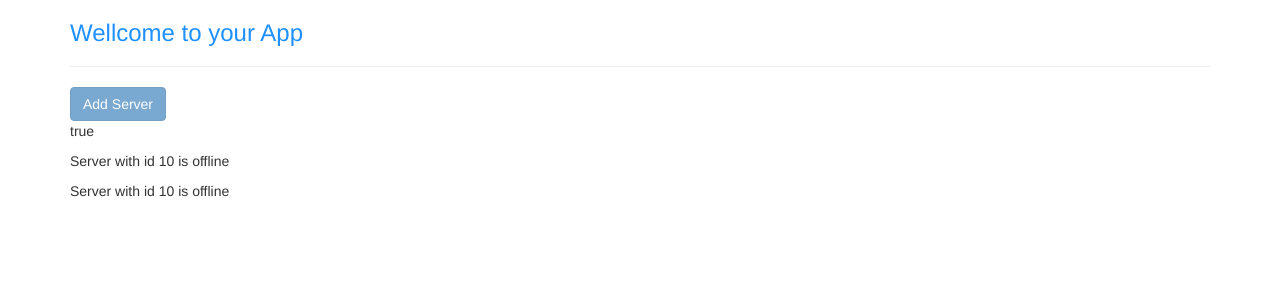
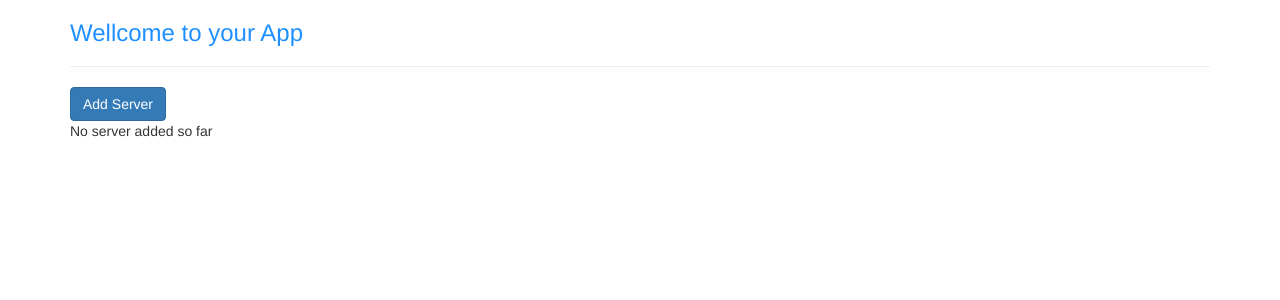
Before and after one commit to RobertoJuarez/angular-course, an Angular app in the folder my-first-app/: page / in a window 1280 px wide. Shown: the top 300 px of the page. Built offline with nearby package versions, Linux system fonts and the light colour scheme.

Commit message:
Add examples for basic event binding

```diff
--- a/my-first-app/src/app/servers/servers.component.html
+++ b/my-first-app/src/app/servers/servers.component.html
@@ -1,9 +1,5 @@
 
 <button class="btn btn-primary"
-        [disabled]="this.addServerButtonDisabled">Add Server</button>
+        (click)="this.handleAddServerButtonClick()">Add Server</button>
 
-<p>{{ this.addServerButtonDisabled }}</p>
-
-<app-server></app-server>
-
-<app-server></app-server>
+<p>{{ this.serverAdditionStatus }}</p>
--- a/my-first-app/src/app/servers/servers.component.ts
+++ b/my-first-app/src/app/servers/servers.component.ts
@@ -7,13 +7,16 @@ import { Component, OnInit } from '@angular/core';
 })
 export class ServersComponent implements OnInit {
 
+  private _addServerButtonDisabled: boolean;
 
-  private _addServerButtonDisabled: boolean;
+  private _serverAdditionStatus: string;
 
 
   constructor() {
 
     this._addServerButtonDisabled = true;
+
+    this._serverAdditionStatus = 'No server added so far';
   }
 
 
@@ -32,4 +35,21 @@ export class ServersComponent implements OnInit {
     this._addServerButtonDisabled = value;
   }
 
+
+  get serverAdditionStatus(): string {
+
+    return this._serverAdditionStatus;
+  }
+
+  set serverAdditionStatus( value: string ) {
+
+    this._serverAdditionStatus = value;
+  }
+
+
+  public handleAddServerButtonClick() {
+
+    this.serverAdditionStatus = 'A new server was added';
+  }
+
 }
```
